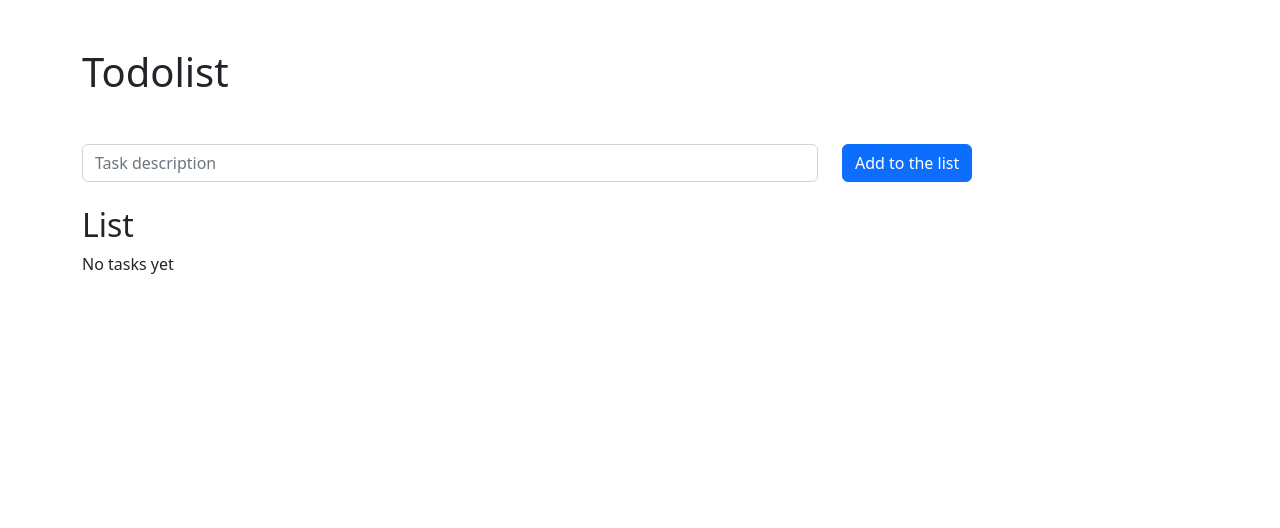
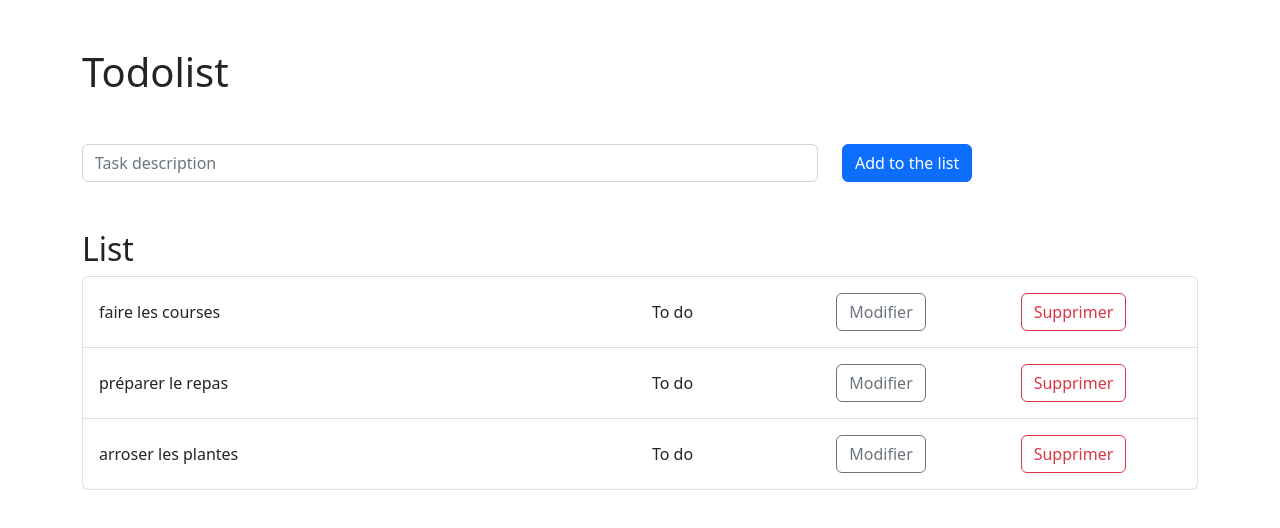
Before and after one commit to kevinalbert7/ReactJS-To-do-list, a React (Create React App) app: page / in a window 1280 px wide. Shown: the top 528 px of the page. Built offline with nearby package versions, Linux system fonts and the light colour scheme; the HTML template or start-up script is replaced by a standard one.

Commit message:
function to change status, to change description

```diff
--- a/src/App.js
+++ b/src/App.js
@@ -9,35 +9,52 @@ export class App extends Component {
     super()
 
     this.state = {
-      tasks: []
+      tasks : [
+        {
+          description: "faire les courses",
+          status: "To do"
+        },
+        {
+          description: "préparer le repas",
+          status: "To do"
+        },
+        {
+          description: "arroser les plantes",
+          status: "To do"
+        }
+      ]
     }
 
     this.addTask = this.addTask.bind(this)
     this.deleteTask = this.deleteTask.bind(this)
-    // this.changeTask = this.changeTask.bind(this)
+    this.modifyTask = this.modifyTask.bind(this)
   }
 
   addTask(description, status) {
     const newTask = {
       description: description,
-      status: "To do"
+      status: status
     }
 
-    this.setState({tasks: [...this.state.tasks, newTask]})
+    this.setState({ tasks: [...this.state.tasks, newTask] })
   }
 
 
   deleteTask(index) {
     const filteredTask = this.state.tasks.filter((task, i) => i !== index)
-    console.log(filteredTask)
-    this.setState({tasks: filteredTask})
+
+    this.setState({ tasks: filteredTask })
   }
 
-  // changeTask(index) {
-  //   const filteredTask = this.state.tasks.filter((task, i) => i === index)
+  modifyTask(index, description, status) {
+    const clonedTasks = [...this.state.tasks]
 
-  //   this.setState({tasks: filteredTask})
-  // }
+    clonedTasks[index].description = description
+    clonedTasks[index].status = status
+
+    this.setState({ tasks: clonedTasks })
+    console.log(clonedTasks)
+  }
 
   render() {
     return (
@@ -49,7 +66,7 @@ export class App extends Component {
             <List
               tasks={this.state.tasks}
               deleteTask={this.deleteTask}
-              onChangeClick={this.changeTask}
+              modifyTask={this.modifyTask}
             />
       </div>
     )
--- a/src/components/List.js
+++ b/src/components/List.js
@@ -1,59 +1,122 @@
 import React, { Component } from 'react'
 
 export class List extends Component {
+  constructor() {
+    super()
+
+    this.state = {
+      editIndex: null,
+      editDescription: "",
+      editStatus: ""
+    }
+
+    this.setEditIndex = this.setEditIndex.bind(this)
+    this.handleDescriptionChange = this.handleDescriptionChange.bind(this)
+    this.handleStatusChange = this.handleStatusChange.bind(this)
+    this.handleSubmit = this.handleSubmit.bind(this)
+  }
+
+  setEditIndex(index) {
+    this.setState({
+      editIndex: index,
+      editDescription: this.props.tasks[index].description,
+      editStatus: this.props.tasks[index].status
+    })
+  }
+
+  handleDescriptionChange(e) {
+    this.setState({ editDescription: e.target.value })
+  }
+
+  handleStatusChange(e) {
+    this.setState({ editStatus: e.target.value })
+  }
+
+  handleSubmit(e) {
+    e.preventDefault()
+
+    const { editIndex, editDescription, editStatus } = this.state
+
+    this.props.modifyTask(editIndex, editDescription, editStatus)
+
+    this.setState({
+      editIndex: null,
+      editDescription: "",
+      editStatus: ""
+    })
+  }
+
   render() {
-    console.log("props de list =>", this.props)
-    const { tasks, deleteTask, onChangeClick, setTask } = this.props
+    const { tasks, deleteTask, modifyTask } = this.props
+    const { editDescription } = this.state
 
     return (
-      <div className='mt-4'>
+      <div className='mt-5'>
         <h2>List</h2>
-        <ul className='row list-group mb-3'>
+        <ul className='list-group'>
           {tasks.length === 0 && <p>No tasks yet</p>}
           {tasks.map((task, index )=> {
-            return <li key={task.id} className='col-8 d-flex justify-content-between list-group-item'>
-              {/* {setTask} ? (
-                <input type='text' />
-                <select>
-                  <option value="To do">To do</option>
-                  <option value="Doing">Doing</option>
-                  <option value="Done">Done</option>
-                </select>
+            return <li key={index} className='list-group-item'>
+              <div className='row py-2'>
+                {this.state.editIndex !== index ? (
+                  <>
+                    <div className='col-6 d-flex align-items-center'>
+                      <span>{task.description}</span>
+                    </div>
+
+                    <div className='col-2 d-flex align-items-center'>
+                      <span>{task.status}</span>
+                    </div>
+
+                    <div className='col-2 d-flex align-items-center'>
                       <button
-                  type='button'
-                  className='btn btn-outline-success mx-1'
-                  onClick={() => onChangeClick(task)}
-                >
-                  Valider
-                </button>
-              ) : ( */}
-                <div className='row py-2'>
-                  <div className='col-6 d-flex align-items-center'>
-                    {task.description}
-                  </div>
-                </div>
-                <div className='row py-2'>
-                  <div className='col-6 d-flex align-items-center'>
-                    {task.status}
-                  </div>
-                </div>
-                <div>
-                  {/* <button
-                    type='button'
-                    className='btn btn-outline-secondary mx-1'
-                    onClick={() => onChangeClick(task)}
+                        className='btn btn-outline-secondary'
+                        onClick={() => this.setEditIndex(index)}
                       >
                         Modifier
-                  </button>  */}
+                      </button>
+                    </div>
+
+                    <div className='col-2 d-flex align-items-center'>
                       <button
-                    type='button'
-                    className='btn btn-outline-danger mx-1'
-                    onClick={() => deleteTask(task)}
+                        className='btn btn-outline-danger'
+                        onClick={() => deleteTask(index)}
                       >
                         Supprimer
                       </button>
                     </div>
-              {/* )  */}
+                  </>
+                ) : (
+                  <form className='row py-2' onSubmit={this.handleSubmit}>
+
+                    <div className='col-6 d-flex align-items-center'>
+                      <input
+                        type='text'
+                        value={editDescription}
+                        onChange={this.handleDescriptionChange}
+                      />
+                    </div>
+
+                    <div className='col-2 d-flex align-items-center'>
+                      <select className='form-select' onChange={this.handleStatusChange}>
+                        <option value={task.status}>{task.status}</option>
+                        <option value='To do'>To do</option>
+                        <option value='Doing'>Doing</option>
+                        <option value='Done'>Done</option>
+                      </select>
+                    </div>
+
+                    <div className='col-2 d-flex align-items-center'>
+                      <button className='btn btn-outline-danger'>Annuler</button>
+                    </div>
+
+                    <div className='col-2 d-flex align-items-center'>
+                      <button type='submit' className='btn btn-outline-success'>Valider</button>
+                    </div>
+
+                  </form>
+                )}
+              </div>
             </li>
           })}
         </ul>
```
Lines whose indentation alone changed are shown as unchanged.
